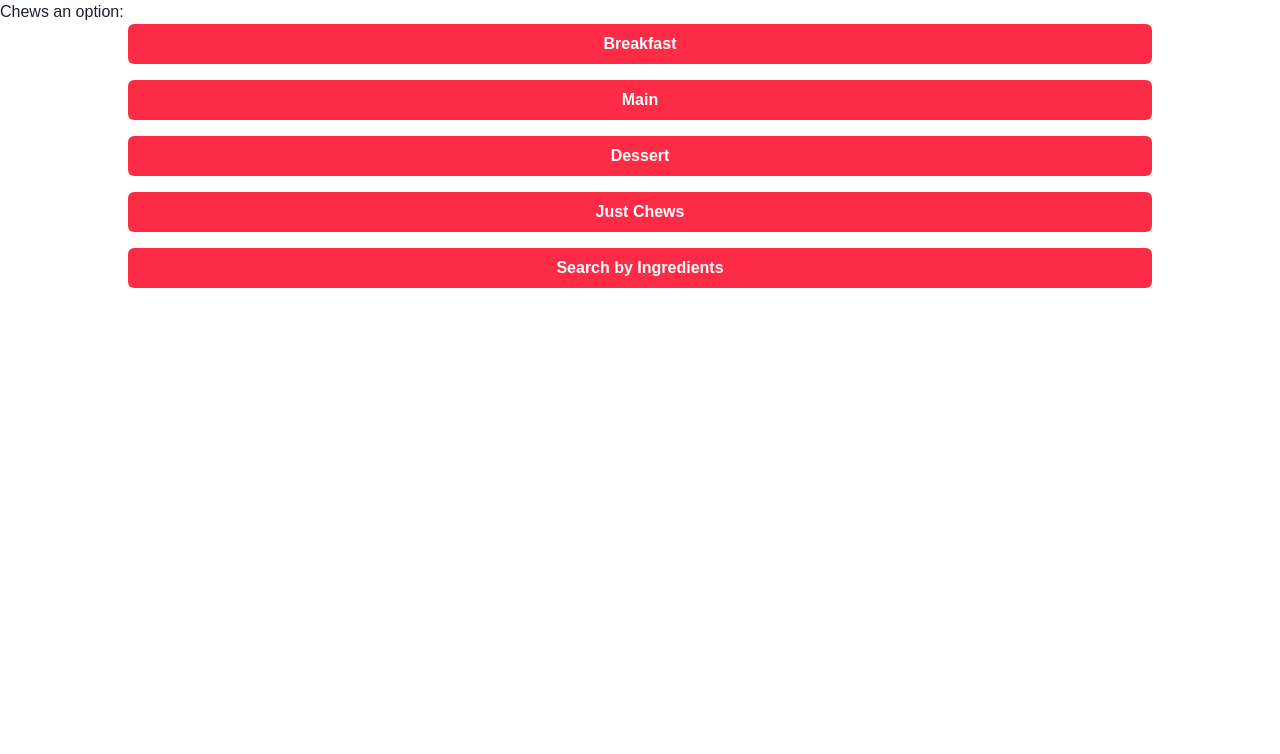
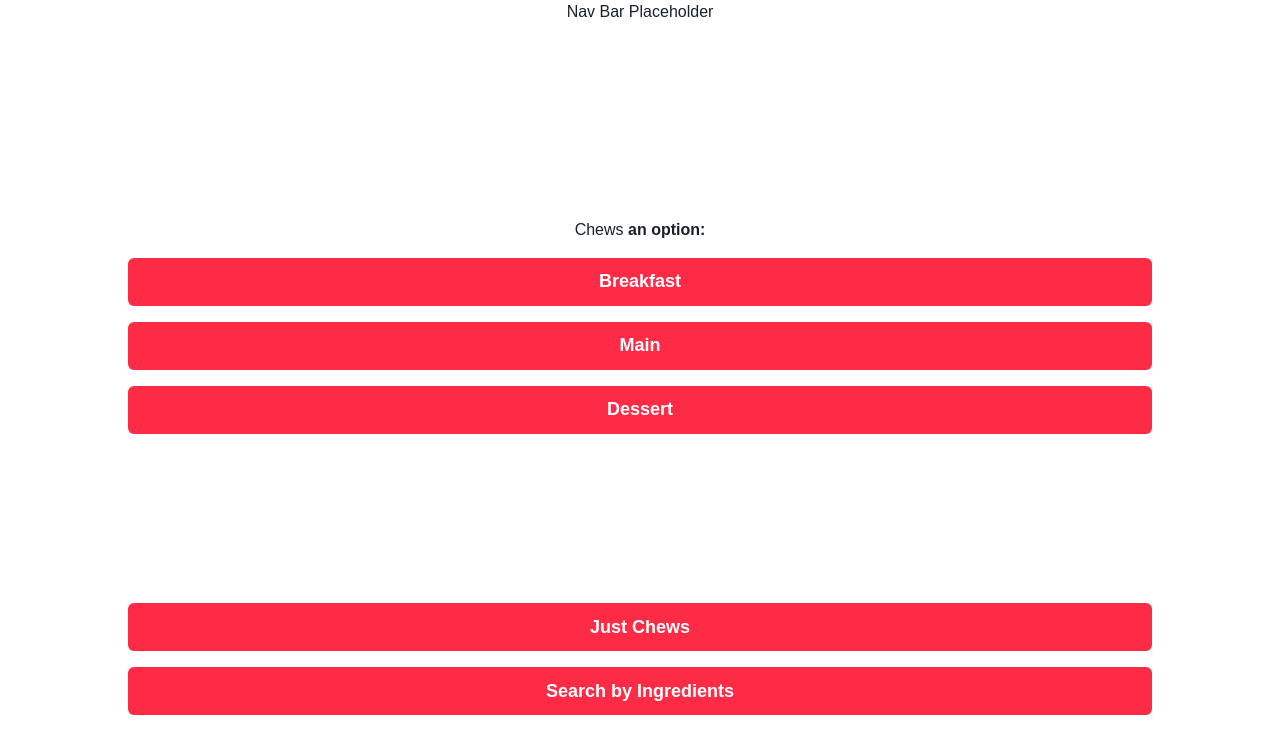
Before and after one commit to simonpartridge86/Chews-App-Frontend, a Next.js app: page /meal-options in a window 1280 px wide. Shown: the top 754 px of the page. Built offline with nearby package versions, Linux system fonts and the light colour scheme; a web font is replaced by a local one.

Commit message:
Added positioning on options page. > > Co-authored-by: Maurizio Monti <mauriziomonti@hotmail.com>

```diff
--- a/pages/meal-options.js
+++ b/pages/meal-options.js
@@ -5,23 +5,49 @@ import React from "react";
 
 export default function MealOptions() {
   return (
-    <div>
-      <h1 className="font-permanent-marker">Chews an option:</h1>
-      <VStack
-        spacing={4}
-        align="center"
-      >
-        <MainButton buttonText="Breakfast" buttonSize="md" colorMode="dark" buttonWidth="80%"/>
-        <MainButton buttonText="Main" buttonSize="md" colorMode="dark" buttonWidth="80%"/>
-        <MainButton buttonText="Dessert" buttonSize="md" colorMode="dark" buttonWidth="80%"/>
-        <MainButton buttonText="Just Chews" buttonSize="md" colorMode="dark" buttonWidth="80%"/>
-        <MainButton
-          buttonText="Search by Ingredients"
-          buttonSize="md"
-          colorMode="dark"
-          buttonWidth="80%"
-        />
-      </VStack>
+    <div className="h-screen">
+      <nav className="h-1/6 text-center align-center font-permanent-marker">
+        Nav Bar Placeholder
+      </nav>
+      <main className="flex flex-col h-5/6 justify-around">
+        <VStack spacing={4} align="center">
+          <h1 className="font-permanent-marker text-center ">
+            Chews <span className="font-nunito font-bold">an option:</span>
+          </h1>
+          <MainButton
+            buttonText="Breakfast"
+            buttonSize="lg"
+            colorMode="dark"
+            buttonWidth="80%"
+          />
+          <MainButton
+            buttonText="Main"
+            buttonSize="lg"
+            colorMode="dark"
+            buttonWidth="80%"
+          />
+          <MainButton
+            buttonText="Dessert"
+            buttonSize="lg"
+            colorMode="dark"
+            buttonWidth="80%"
+          />
+        </VStack>
+        <VStack spacing={4} align="center">
+          <MainButton
+            buttonText="Just Chews"
+            buttonSize="lg"
+            colorMode="dark"
+            buttonWidth="80%"
+          />
+          <MainButton
+            buttonText="Search by Ingredients"
+            buttonSize="lg"
+            colorMode="dark"
+            buttonWidth="80%"
+          />
+        </VStack>
+      </main>
     </div>
   );
 }
```
